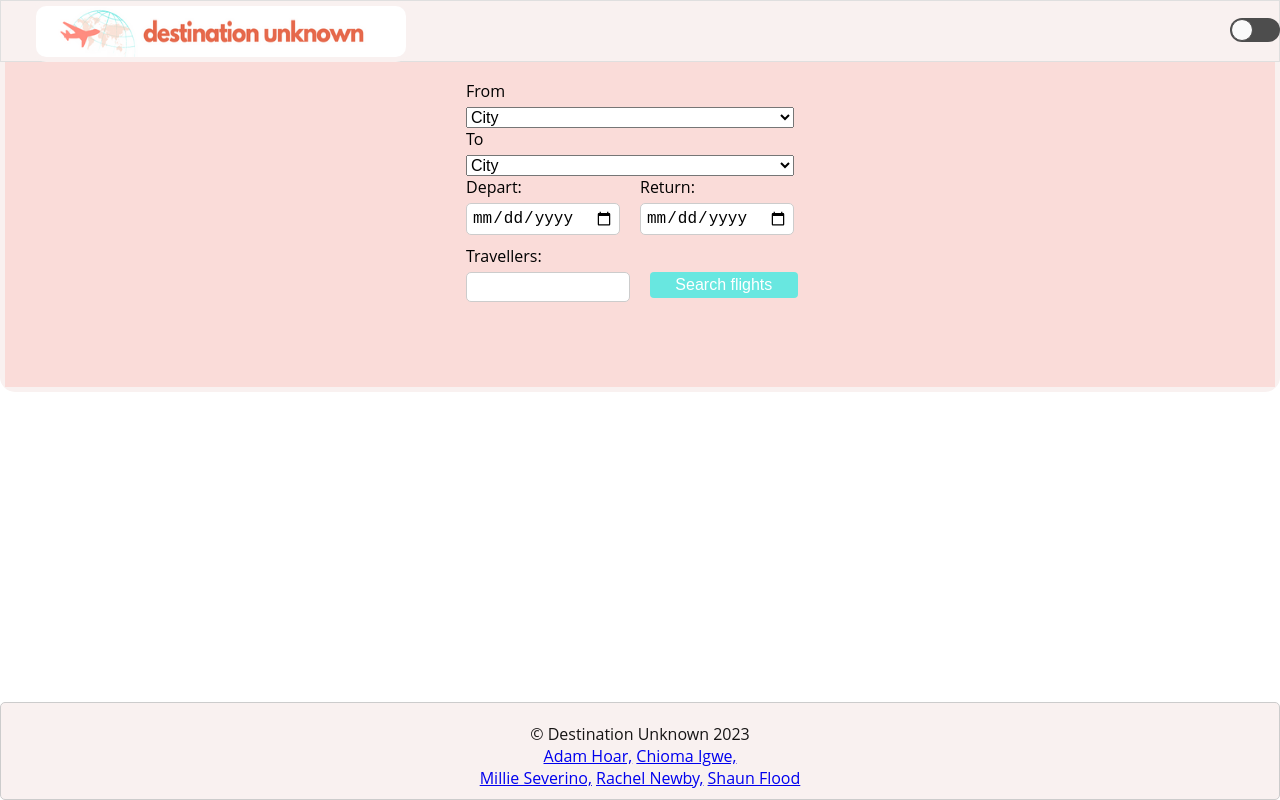
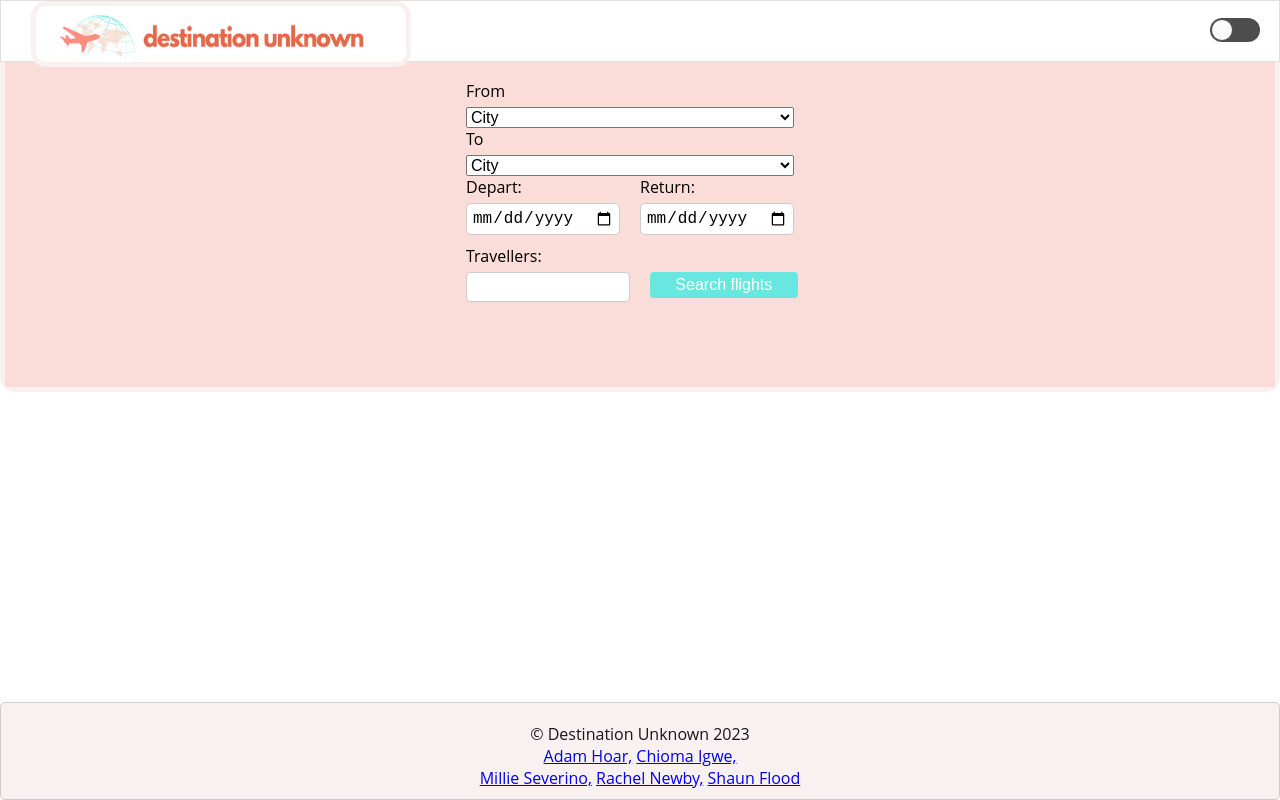
Before and after one commit to rachelnewby/destination-unknown, a React (Create React App) app in the folder frontend/: page / in a window 1280 px wide. Built offline with nearby package versions, Linux system fonts and the light colour scheme.

Commit message:
changed the header so the baground colour is the same as the image. Also got the toggle to be away from the edge

```diff
--- a/frontend/src/components/app/App.css
+++ b/frontend/src/components/app/App.css
@@ -32,7 +32,7 @@
 
   position: absolute;
   top: 0;
-  right: 0;
+  right: 20px;
   z-index: 1;
   margin-top: 18px;
 }
--- a/frontend/src/components/header/header.css
+++ b/frontend/src/components/header/header.css
@@ -15,7 +15,7 @@ nav{
     flex-direction: row;
     justify-content: space-between;
     align-items: center;
-    background-color: #F9F1F0;
+    background-color: white;
 }
 
 .header-background {
@@ -31,3 +31,9 @@ nav{
     padding: 0 10px;
     margin: 0 20px;
 }
+
+img {
+    max-width: 100%;
+    max-height: 100%;
+    padding-top: 5px;
+}
```
